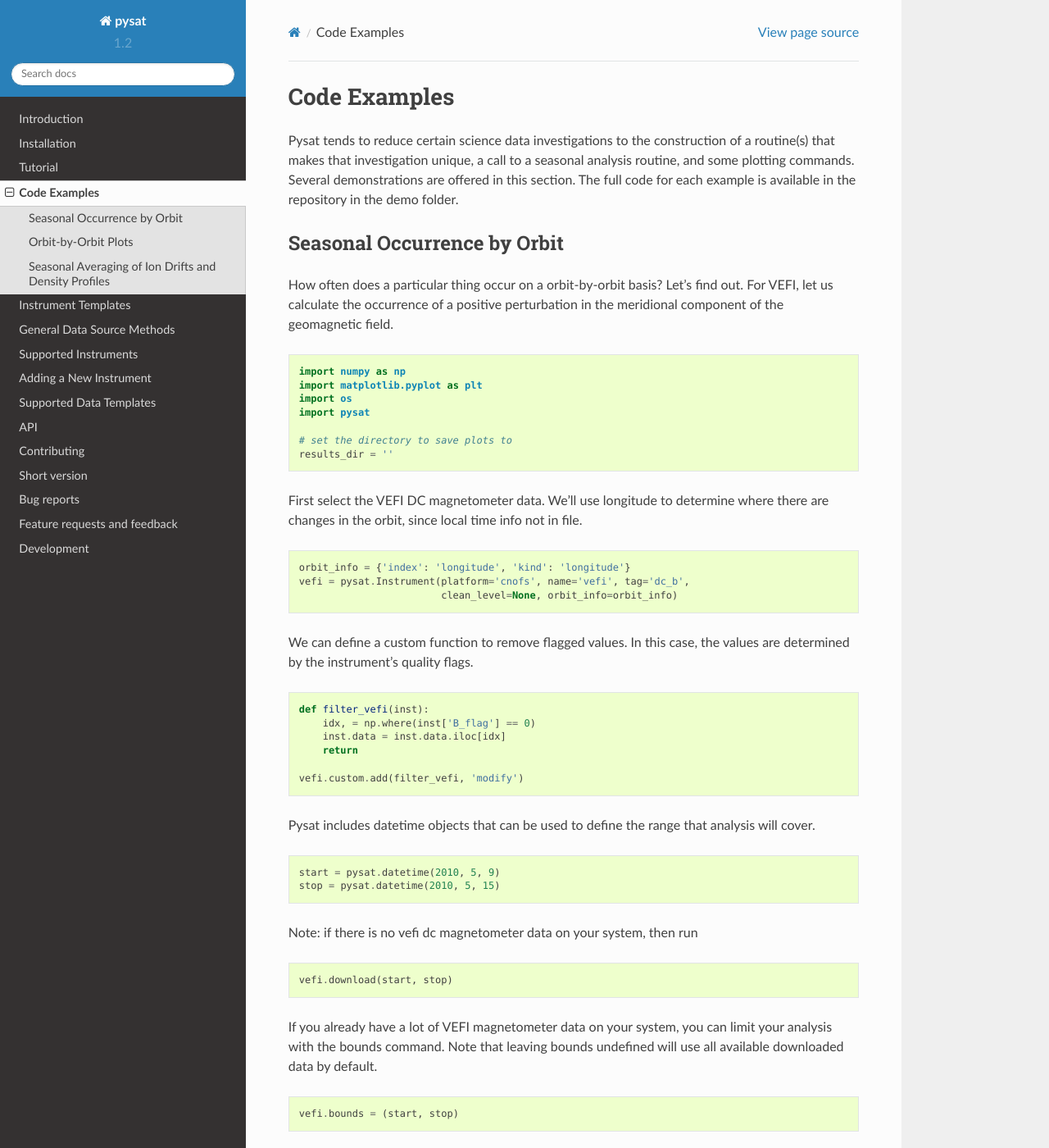
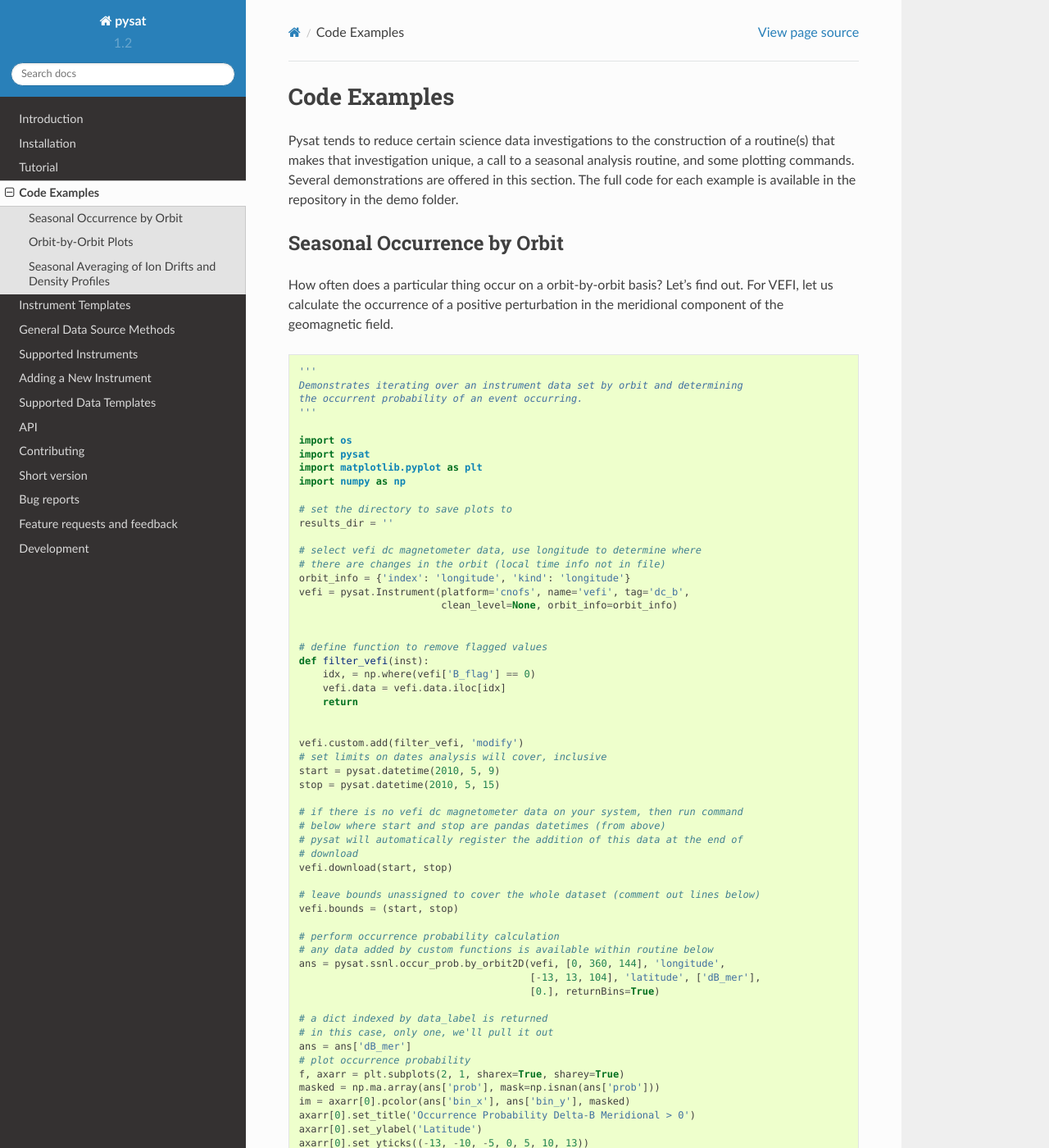
Before and after one commit to pysat/pysat, a Sphinx documentation site: the page built from docs/examples.rst, in a window 1280 px wide and 1400 px high. Shown: the whole window at 82% size. Built offline with Sphinx 7.4.7 and the Read the Docs theme 2.0.0, drawn with Linux system fonts in a browser that asks for light colours; formulas are drawn with MathJax 3; some of the changed text lies outside the part shown.

Commit message:
revert example to code

```diff
--- a/docs/examples.rst
+++ b/docs/examples.rst
@@ -10,71 +10,57 @@
 
 .. code:: python
 
-  import numpy as np
-  import matplotlib.pyplot as plt
+  '''
+  Demonstrates iterating over an instrument data set by orbit and determining
+  the occurrent probability of an event occurring.
+  '''
+
   import os
   import pysat
+  import matplotlib.pyplot as plt
+  import numpy as np
 
   # set the directory to save plots to
   results_dir = ''
 
-First select the VEFI DC magnetometer data.  We'll use longitude to determine where there are changes in the orbit, since local time info not in file.
-
-.. code:: python
-
+  # select vefi dc magnetometer data, use longitude to determine where
+  # there are changes in the orbit (local time info not in file)
   orbit_info = {'index': 'longitude', 'kind': 'longitude'}
   vefi = pysat.Instrument(platform='cnofs', name='vefi', tag='dc_b',
                           clean_level=None, orbit_info=orbit_info)
 
 
-We can define a custom function to remove flagged values.  In this case, the values are determined by the instrument's quality flags.
-
-.. code:: python
-
+  # define function to remove flagged values
   def filter_vefi(inst):
-      idx, = np.where(inst['B_flag'] == 0)
-      inst.data = inst.data.iloc[idx]
+      idx, = np.where(vefi['B_flag'] == 0)
+      vefi.data = vefi.data.iloc[idx]
       return
 
+
   vefi.custom.add(filter_vefi, 'modify')
-
-Pysat includes datetime objects that can be used to define the range that analysis will cover.
-
-.. code:: python
-
+  # set limits on dates analysis will cover, inclusive
   start = pysat.datetime(2010, 5, 9)
   stop = pysat.datetime(2010, 5, 15)
 
-Note: if there is no vefi dc magnetometer data on your system, then run
-
-.. code:: python
-
+  # if there is no vefi dc magnetometer data on your system, then run command
+  # below where start and stop are pandas datetimes (from above)
+  # pysat will automatically register the addition of this data at the end of
+  # download
   vefi.download(start, stop)
 
-If you already have a lot of VEFI magnetometer data on your system, you can limit your analysis with the bounds command.  Note that leaving bounds undefined will use all available downloaded data by default.
-
-.. code:: python
-
+  # leave bounds unassigned to cover the whole dataset (comment out lines below)
   vefi.bounds = (start, stop)
 
-An occurrence probability calculation can be generated by specifying the instrument object, the bounds and name of the x- and y- parameters of interest, and the name and selection criteria of the event you are interested in.  Here we are looking for events where the meridional component of Delta B is greater than zero.  Any data added by custom functions is available within the routine below.
+  # perform occurrence probability calculation
+  # any data added by custom functions is available within routine below
+  ans = pysat.ssnl.occur_prob.by_orbit2D(vefi, [0, 360, 144], 'longitude',
+                                         [-13, 13, 104], 'latitude', ['dB_mer'],
+                                         [0.], returnBins=True)
 
-.. code:: python
-
-  ans = pysat.ssnl.occur_prob.by_orbit2D(vefi, [0, 360, 144], 'longitude',
-                                         [-13, 13, 104], 'latitude',
-                                         ['dB_mer'], [0.], returnBins=True)
-
-This routine outputs a dict indexed by data_label. In this case, which looks at only one parameter, we can extract it using
-
-.. code:: python
-
+  # a dict indexed by data_label is returned
+  # in this case, only one, we'll pull it out
   ans = ans['dB_mer']
-
-Now we can plot!
-
-.. code:: python
-
+  # plot occurrence probability
   f, axarr = plt.subplots(2, 1, sharex=True, sharey=True)
   masked = np.ma.array(ans['prob'], mask=np.isnan(ans['prob']))
   im = axarr[0].pcolor(ans['bin_x'], ans['bin_y'], masked)
```
